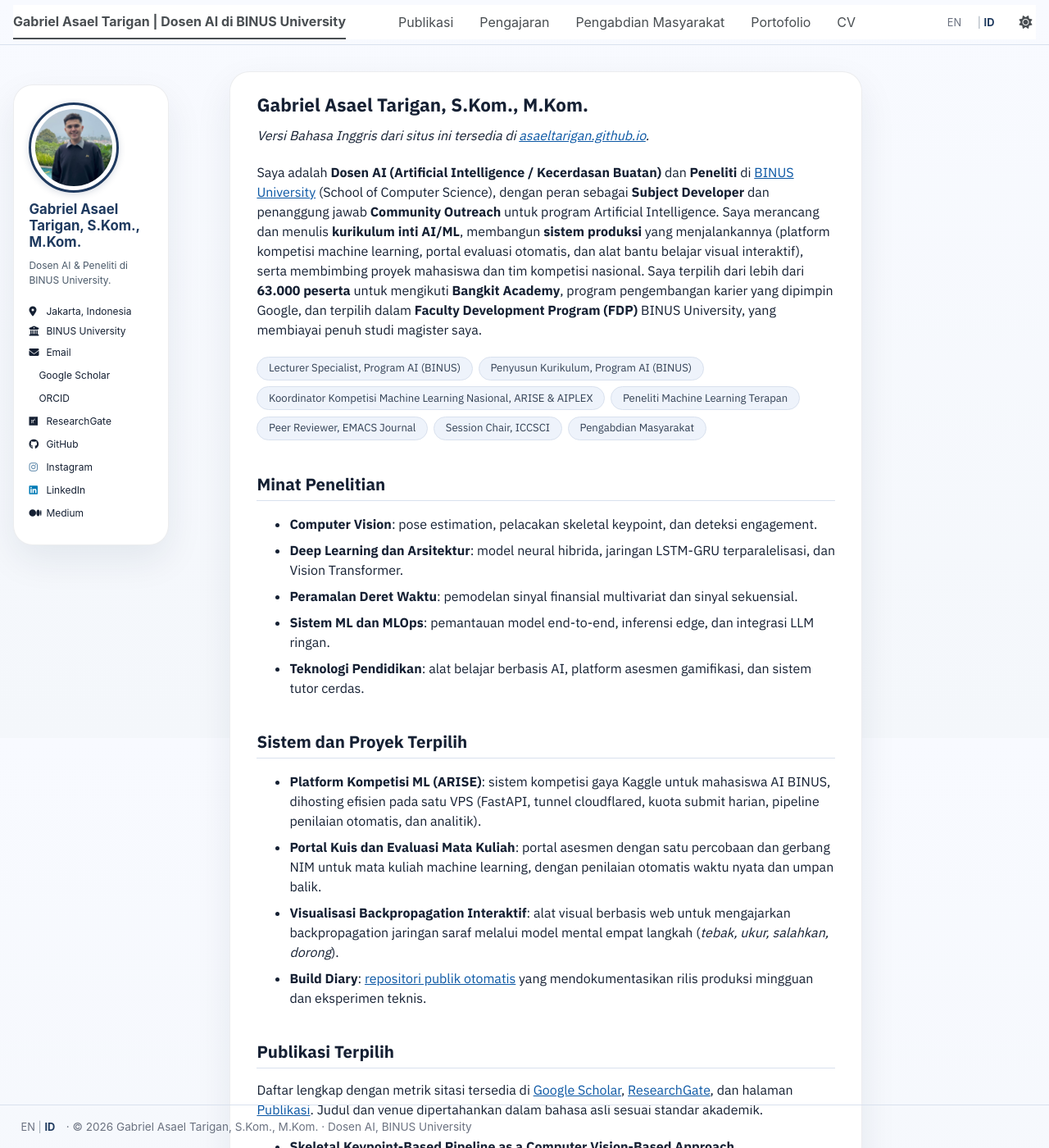
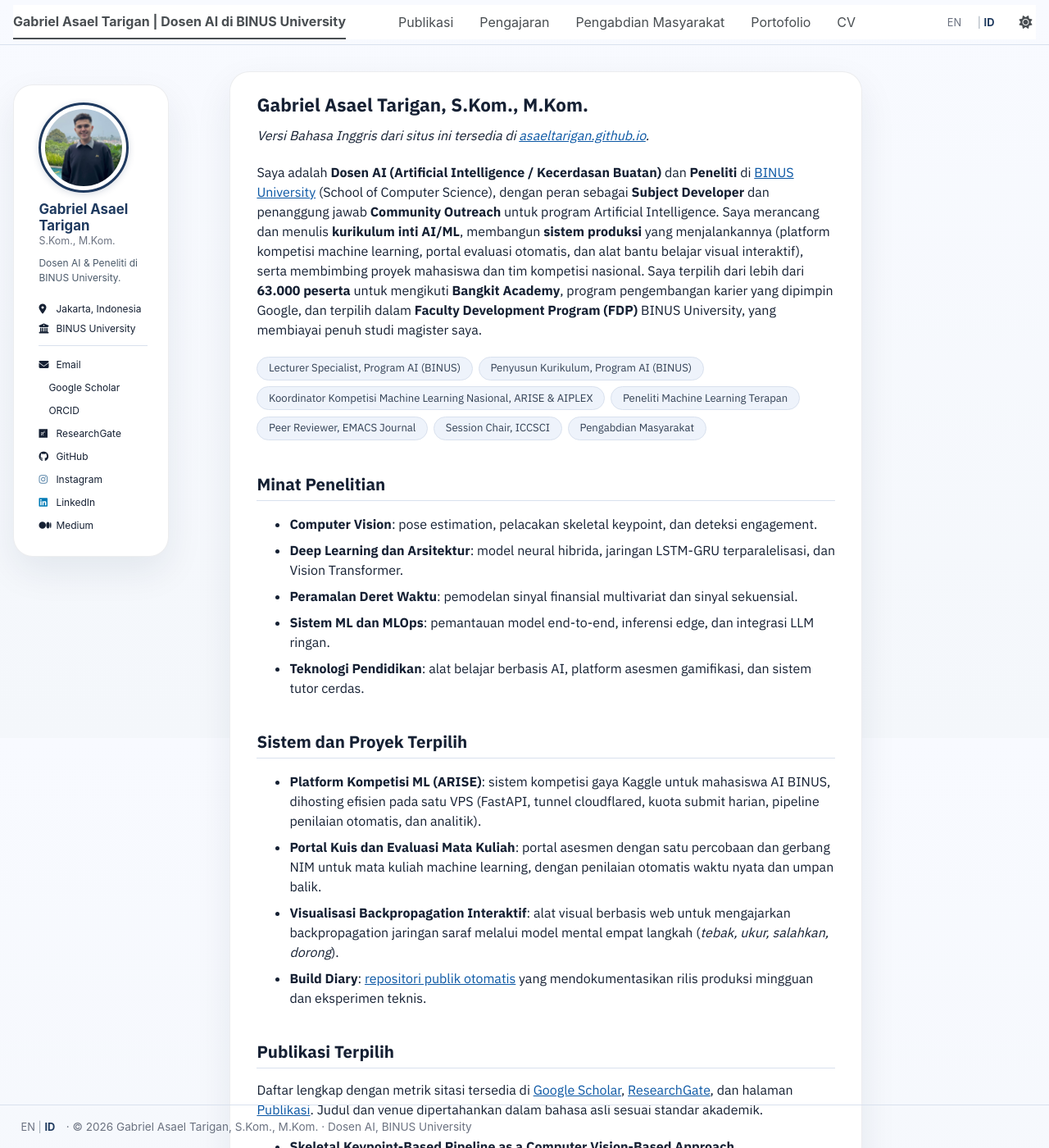
Before and after one commit to asaeltarigan/id, a Jekyll site: the page built from _pages/about.md, in a window 1280 px wide and 1400 px high. Shown: the whole window at 82% size. Built offline with Jekyll 4.4.1, drawn with Linux system fonts in a browser that asks for light colours; a style sheet for code colours, icons or effects is not loaded.

Commit message:
Sidebar: geser konten ke kanan, nama kredensial baris ke-2, pemisah sebelum tautan; bump cache-buster v=40

```diff
--- a/_includes/author-profile.html
+++ b/_includes/author-profile.html
@@ -15,7 +15,8 @@
   </div>
 
   <div class="author__content">
-    <h3 class="author__name">{{ author.name }}</h3>
+    {% assign _name_parts = author.name | split: ", " %}
+    <h3 class="author__name">{{ _name_parts[0] }}{% if _name_parts.size > 1 %}<br><span class="author__credentials">{{ _name_parts | slice: 1, 99 | join: ", " }}</span>{% endif %}</h3>
     {% if author.pronouns %}<p class="author__pronouns">{{ author.pronouns }}</p>{% endif %}
     {% if author.bio %}<p class="author__bio">{{ author.bio }}</p>{% endif %}
   </div>
--- a/_includes/head.html
+++ b/_includes/head.html
@@ -101,4 +101,4 @@
 <link rel="preconnect" href="https://fonts.gstatic.com" crossorigin>
 <link href="https://fonts.googleapis.com/css2?family=IBM+Plex+Sans:wght@400;500;600;700&display=swap" rel="stylesheet">
 <link rel="stylesheet" href="{{ base_path }}/assets/css/main.css">
-<link rel="stylesheet" href="{{ base_path }}/assets/css/custom.css?v=39">
+<link rel="stylesheet" href="{{ base_path }}/assets/css/custom.css?v=40">
--- a/assets/css/custom.css
+++ b/assets/css/custom.css
@@ -55,6 +55,23 @@ html[data-theme="dark"] {
 
 .sidebar .author__content {
   padding-right: 0.7rem;
+}
+
+/* Sidebar: name credentials on their own lighter line */
+.author__name .author__credentials {
+  display: block;
+  font-size: 0.78rem;
+  font-weight: 400;
+  color: #6b7280;
+  margin-top: 0.15rem;
+}
+html[data-theme="dark"] .author__credentials { color: #94a3b8; }
+
+/* Sidebar: divider BEFORE the first clickable link (Email) */
+.sidebar .author__urls.social-icons > li.author__desktop + li:not(.author__desktop) {
+  border-top: 1px solid var(--ds-line, #d9e1ee);
+  margin-top: 0.7rem;
+  padding-top: 0.7rem;
 }
 
 @media (max-width: 768px) {
@@ -480,7 +497,7 @@ a:hover, a:focus { color: var(--ds-accent-strong); }
   border: 1px solid rgba(21, 32, 51, 0.08);
   border-radius: var(--ds-radius);
   box-shadow: var(--ds-shadow);
-  padding: 1.3rem 1.15rem;
+  padding: 1.3rem 1.6rem 1.3rem 1.9rem;
   height: auto;      /* theme forces 100vh -> collapses card to content, kills dead space below links */
 }
 
```
